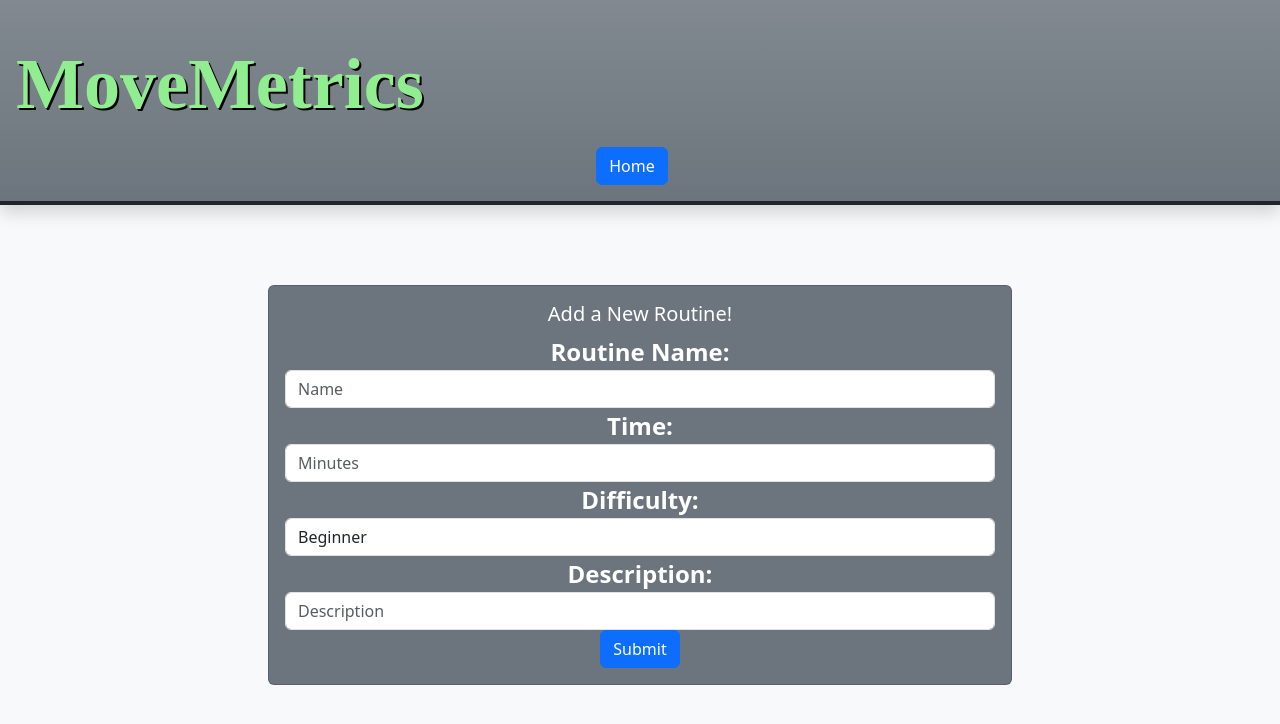
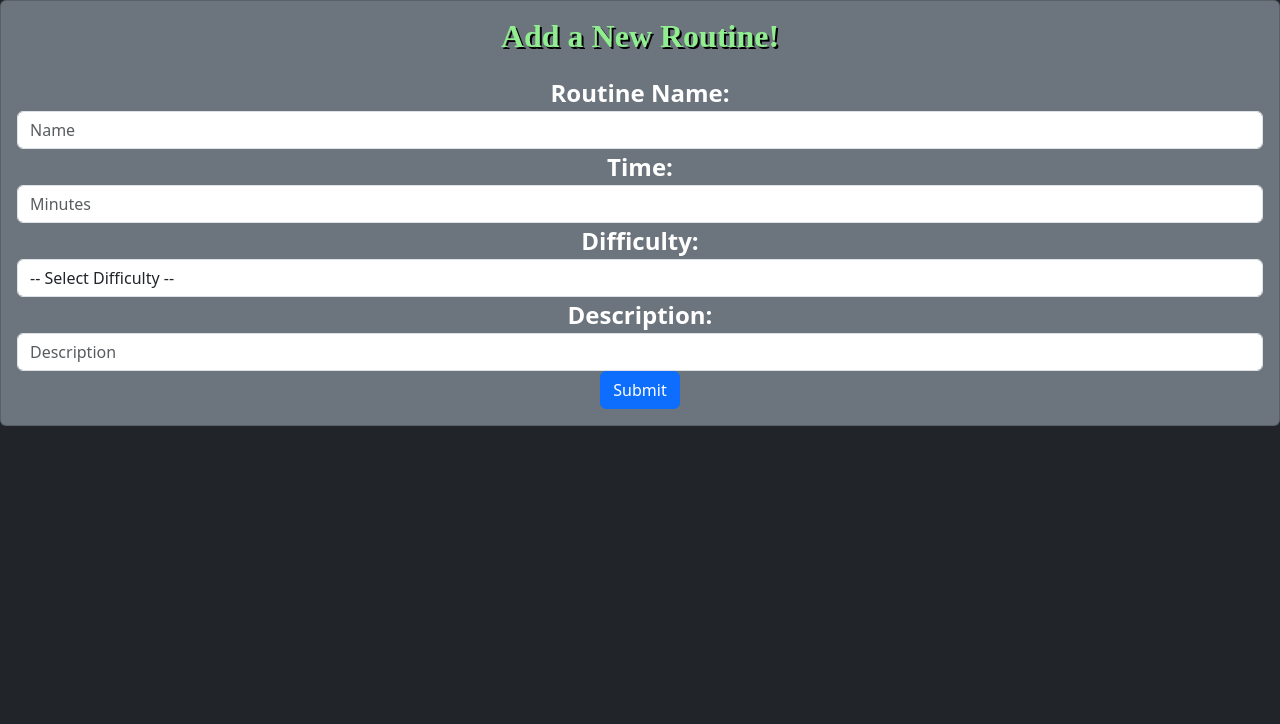
Before and after one commit to XEthanLynchX/MoveMetrics, a React (Create React App) app in the folder client/: page /new in a window 1280 px wide. Shown: the top 724 px of the page. Built offline with nearby package versions, Linux system fonts and the light colour scheme.

Commit message:
Put Routine Form on the displayAll page

```diff
--- a/client/src/App.css
+++ b/client/src/App.css
@@ -121,3 +121,35 @@
   height: auto;
   border-radius: 100%;
 }
+
+.routine-cards-container {
+  flex: 1; /* Take up available space */
+  padding-right: 20px; /* Add spacing between cards and form */
+}
+
+.routine-form-container {
+  width: 35%; /* Set a specific width for the form */
+}
+
+.sticky-routine-form {
+  position: sticky;
+  top: 50px; /* Adjust this value based on your design */
+}
+
+.add{
+  font-family: "Blippo, fantasy";
+  font-size: 32px;
+  font-weight: bold;
+  color: lightgreen;
+  text-shadow: 2px 2px #000000;
+  margin-bottom: 20px;
+}
+
+.email{
+  font-family: "Blippo, fantasy";
+  font-size: 24px;
+  font-weight: bold;
+  color: lightgreen;
+  text-shadow: 2px 2px #000000;
+  margin-bottom: 20px;
+}
--- a/client/src/components/DisplayAll.jsx
+++ b/client/src/components/DisplayAll.jsx
@@ -4,17 +4,16 @@ import axios from "axios";
 import 'bootstrap/dist/css/bootstrap.min.css';
 import '../App.css';
 import { useLogout } from "../hooks/useLogout";
-import { useAuthContext } from "../hooks/useAuthContext";
 import { useRoutinesContext } from "../hooks/useRoutinesContext";
 import trash from "../imgs/trash.png";
 import MoveMetricsLogo from "../imgs/MoveMetricsLogo.png";
 import formatDistanceTowNow from "date-fns/formatDistanceToNow";
 import DeleteConfirmation from "./DeleteConfirmation";
 import { useState } from "react";
+import RoutineForm from "./RoutineForm";
 
 
 const DisplayAll = () => {
-
   const { logout } = useLogout();
   const user = JSON.parse(localStorage.getItem("user"));
   // these have to make these to different variables
@@ -96,10 +95,10 @@ return (
         <h1 className="Move" style={{ textShadow: "2px 2px black" }}>MoveMetrics</h1>
       </div>
 
-      <div style={{marginRight: "10%"}}>
+      <div style={{ marginRight: "10%" }}>
         {user ? (
           <div>
-            <Link to="/new" className="btn btn-primary me-3">Create New Routine</Link>
+            <p className="email"> {user.email}</p>
             <button className="btn btn-danger" onClick={handleLogout}>Logout</button>
           </div>
         ) : (
@@ -114,10 +113,11 @@ return (
         <img src={MoveMetricsLogo} alt="MoveMetricsLogo" />
       </div>
     </header>
-    <div className="p-4">
-      <div className="row">
+    <div className="p-4 d-flex">
+      <div className="routine-cards-container">
+          {/* Render your routines on the left side */}
           {routines && routines.map((routine) => (
-          <div className="col-md-6 mb-4" key={routine._id}>
+            <div className="mb-4" key={routine._id}>
               <div className="DisplayAllCard border rounded p-3 position-relative">
                 <div className="card-body">
                   <Link to={`/routines/${routine._id}`} style={{ textDecoration: 'none' }}>
@@ -129,7 +129,7 @@ return (
                     <span className="label text-black">Difficulty:</span>{" "}
                     {getDifficultyText(routine.difficulty)}
                   </p>
-                <p className="card-text"><span className="label text-black">Created:</span> {formatDistanceTowNow(new Date(routine.createdAt),{addsuffix:true})} ago</p>
+                  <p className="card-text"><span className="label text-black">Created:</span> {formatDistanceTowNow(new Date(routine.createdAt), { addsuffix: true })} ago</p>
                   <button className="delete-button" onClick={() => handleDelete(routine._id)}>
                     <img className="delete-icon" src={trash} alt="Delete" />
                   </button>
@@ -143,8 +143,14 @@ return (
             </div>
           ))}
         </div>
+        <div className="routine-form-container">
+          <div className="sticky-routine-form">
+            <RoutineForm />
           </div>
         </div>
+      </div>
+    </div>
+
 );
 };
 
--- a/client/src/components/RoutineForm.jsx
+++ b/client/src/components/RoutineForm.jsx
@@ -1,26 +1,21 @@
 import React, { useState } from 'react';
-import { Link, useNavigate } from 'react-router-dom';
 import axios from 'axios';
 import 'bootstrap/dist/css/bootstrap.min.css';
 import '../App.css';
+import { useRoutinesContext } from '../hooks/useRoutinesContext';
+import { useNavigate } from 'react-router-dom';
 
 const RoutineForm = () => {
   const [name, setName] = useState('');
-  const [exercise, setExercise] = useState([]);
   const [time, setTime] = useState('');
-  const [difficulty, setDifficulty] = useState('');
+  const [difficulty, setDifficulty] = useState('')
   const [description, setDescription] = useState('');
   const [errors, setErrors] = useState({});
-
-
-  const navigate = useNavigate();
-
+  const { dispatch } = useRoutinesContext();
 
 
   const onSubmitHandler = (e) => {
     e.preventDefault();
-
-
 
     axios
       .post('http://localhost:8000/api/routines', {
@@ -31,7 +26,8 @@ const RoutineForm = () => {
       })
       .then((res) => {
         console.log(res);
-         navigate("/");
+        dispatch({ type: "CREATE_ROUTINE", payload: res.data }); // Dispatch the action
+
       })
       .catch((err) => {
         console.log(err.response.data.errors);
@@ -40,16 +36,10 @@ const RoutineForm = () => {
   };
 
   return (
-    <div className="display-all-container">
-      <header className="bg-secondary bg-opacity-4 bg-gradient border-bottom border-dark border-4 text-white p-3 text-center shadow">
-        <h1 className="Move" style={{ textAlign: 'left', marginTop: "2%", textShadow: "2px 2px black" }}>MoveMetrics</h1>
-        <Link to="/" className="btn btn-primary me-3">Home</Link>
-      </header>
-      <div className="container d-flex justify-content-center align-items-center" style={{ minHeight: "70vh" }}>
-        <div className="col-8">
-          <div className="card bg-secondary text-white">
-            <div className="card-body">
-              <h5 className="card-title">Add a New Routine!</h5>
+    <div className="col-12">
+      <div className="card bg-secondary text-white">
+        <div className="card-body">
+          <h5 className="card-title add">Add a New Routine!</h5>
               <form>
                 <div className="form-group">
                   <label htmlFor="name" className="label">Routine Name:</label>
@@ -88,6 +78,7 @@ const RoutineForm = () => {
               value={difficulty}
               onChange={(e) => setDifficulty(e.target.value)}
             >
+              <option value="">-- Select Difficulty --</option>
               <option value="1">Beginner</option>
               <option value="2">Intermediate</option>
               <option value="3">Expert</option>
@@ -96,7 +87,7 @@ const RoutineForm = () => {
       {errors.difficulty && (
         <p className="error-message">{errors.difficulty.message}</p>
       )}
-            {errors.difficulty && <p className="error-message">{errors.difficulty.message}</p>}
+
 
             <label htmlFor="description" className="label">Description:</label>
             <input
@@ -112,11 +103,9 @@ const RoutineForm = () => {
           </div>
           <button type="submit" className="btn btn-primary" onClick={onSubmitHandler}>Submit</button>
         </form>
+        </div>
       </div>
     </div>
-  </div>
-</div>
-</div>
   );
 };
 export default RoutineForm;
```
Lines whose indentation alone changed are shown as unchanged.
